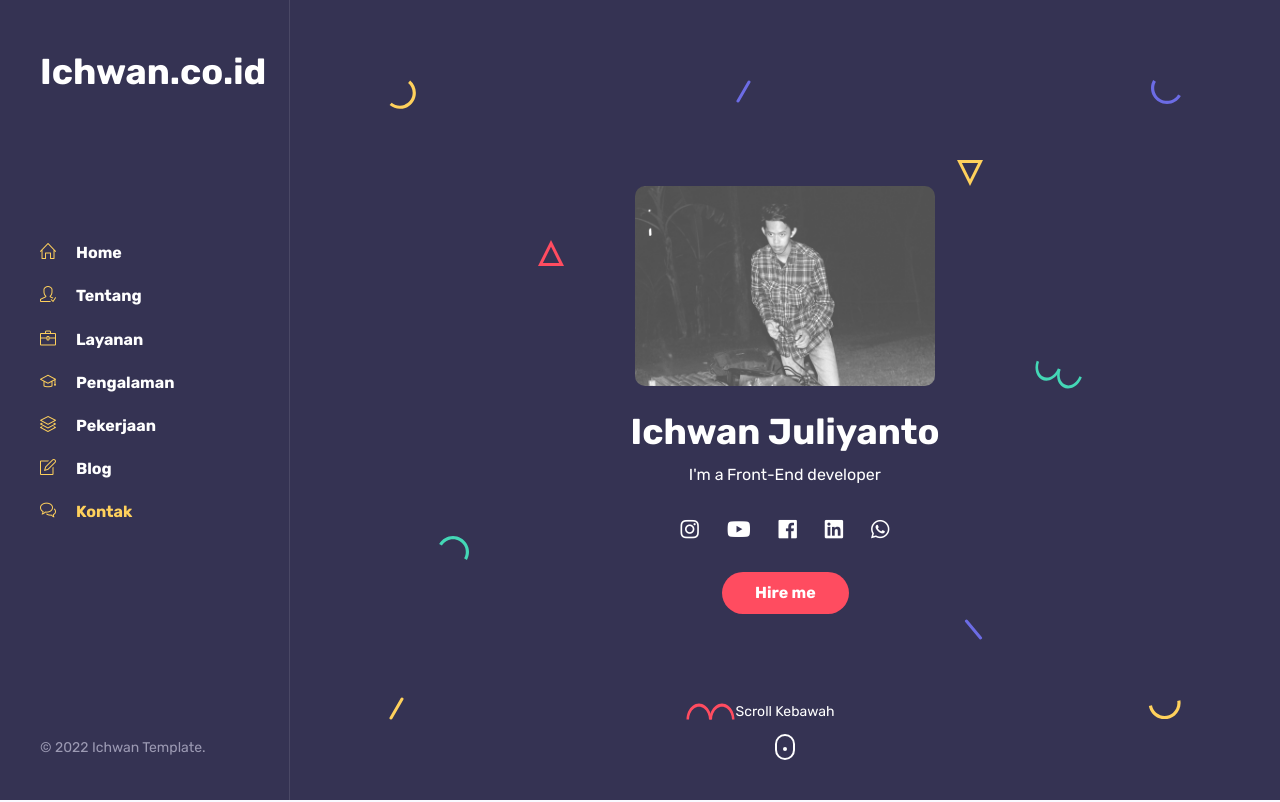
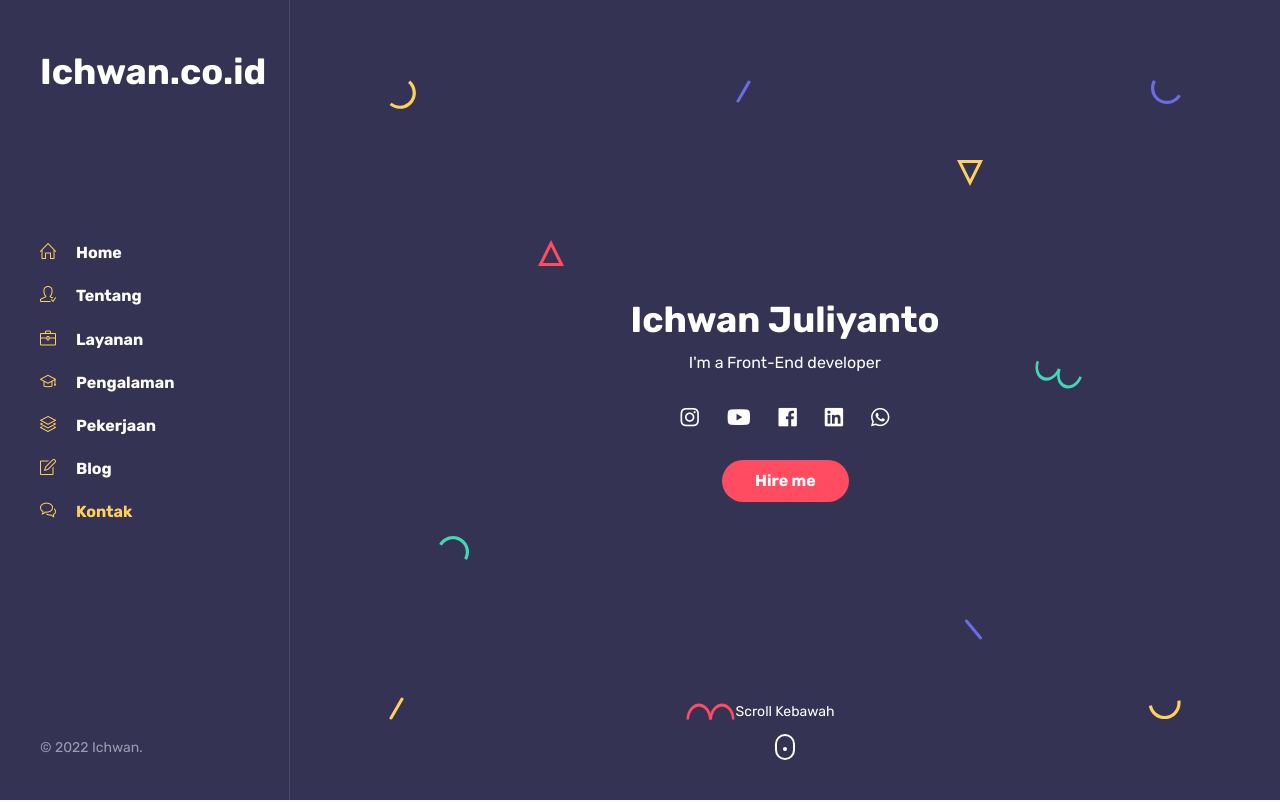
Before and after one commit to Pasrut71/tugastsm4, a plain HTML site: page index.html in a window 1280 px wide. Shown: the top 802 px of the page. Drawn offline with Linux system fonts and the light colour scheme; animation ran at ten frames a second.

Commit message:
Update index.html

```diff
--- a/index.html
+++ b/index.html
@@ -4,7 +4,7 @@
 <!-- Mirrored from pxltheme.com/html/bolby/demo/index.html by HTTrack Website Copier/3.x [XR&CO'2014], Sun, 16 Aug 2020 16:35:50 GMT -->
 <head>
 	<meta http-equiv="Content-Type" content="text/html; charset=UTF-8">
-	<title>Ichwan - Portfolio/CV/Resume HTML Template</title>
+	<title>Ichwan - Portfolio</title>
 	<meta name="description" content="Bolby - Portfolio/CV/Resume HTML Template">
 	<meta name="viewport" content="width=device-width, initial-scale=1, maximum-scale=1">
 	<link rel="shortcut icon" type="image/x-icon" href="images/favicon.png">
@@ -106,7 +106,7 @@
 	<!-- site footer -->
 	<div class="footer">
 		<!-- copyright text -->
-		<span class="copyright">© 2022 Ichwan Template.</span>
+		<span class="copyright">© 2022 Ichwan.</span>
 	</div>
 
 </header>
@@ -121,7 +121,7 @@
 			<!-- intro -->
 			<div class="intro">
 				<!-- avatar image -->
-				<img src="images/lu.jpg" alt="rudi" class="mb-4" style="width: 300px; height: 200px; border-radius: 10px;" />
+<!-- 				<img src="images/lu.jpg" alt="rudi" class="mb-4" style="width: 300px; height: 200px; border-radius: 10px;" /> -->
 
 				<!-- info -->
 				<h1 class="mb-2 mt-0">Ichwan Juliyanto</h1>
```
